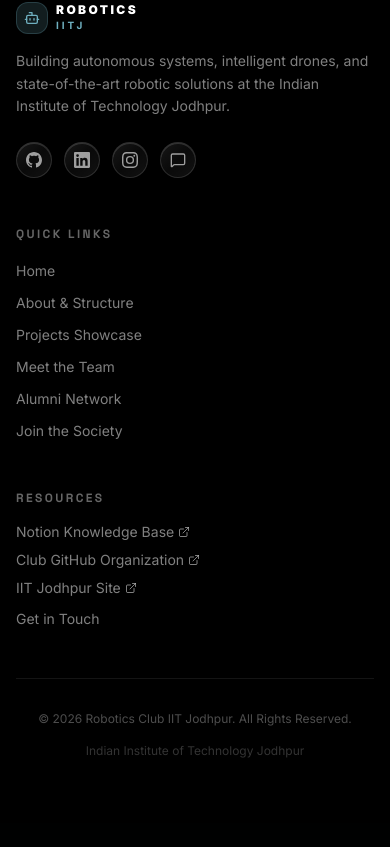
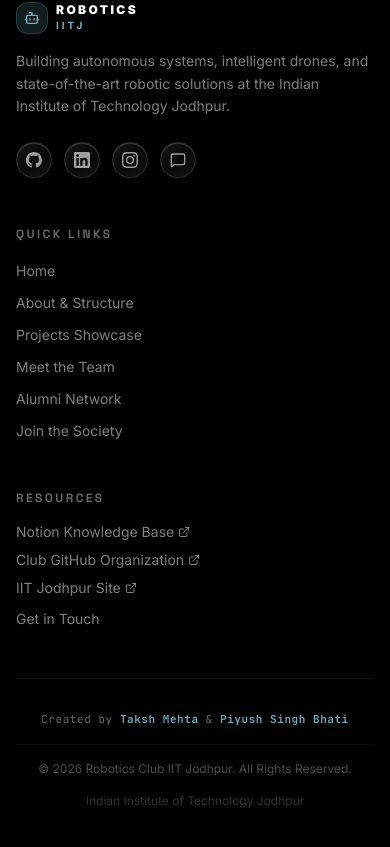
Before and after one commit to RoboticsClubIITJ/RoboticsClubIITJ.github.io, a Next.js app: page / in a window 390 px wide. Shown: the part 4432-5279 px from the top of the page. Before the commit the page ends 5255 px from the top, so only its background shows below. Built offline with nearby package versions, Linux system fonts and the light colour scheme.

Commit message:
change in footer

```diff
--- a/src/components/Footer.tsx
+++ b/src/components/Footer.tsx
@@ -101,9 +101,14 @@
             </ul>
           </div>
         </div>
-        <div className="mt-12 pt-8 border-t border-white/8 flex flex-col sm:flex-row items-center justify-between gap-4">
-          <p className="text-xs text-white/30">© 2026 {siteConfig.name}. All Rights Reserved.</p>
-          <p className="text-xs text-white/20">Indian Institute of Technology Jodhpur</p>
+        <div className="mt-12 pt-8 border-t border-white/8">
+          <div className="pb-4 text-center sm:text-left text-[11px] font-mono tracking-wider text-white/40">
+            Created by <span className="text-cyan-400 font-semibold">Taksh Mehta</span> & <span className="text-cyan-400 font-semibold">Piyush Singh Bhati</span>
+          </div>
+          <div className="flex flex-col sm:flex-row items-center justify-between gap-4 border-t border-white/5 pt-4">
+            <p className="text-xs text-white/30">© 2026 {siteConfig.name}. All Rights Reserved.</p>
+            <p className="text-xs text-white/20">Indian Institute of Technology Jodhpur</p>
+          </div>
         </div>
       </div>
     </footer>
```
